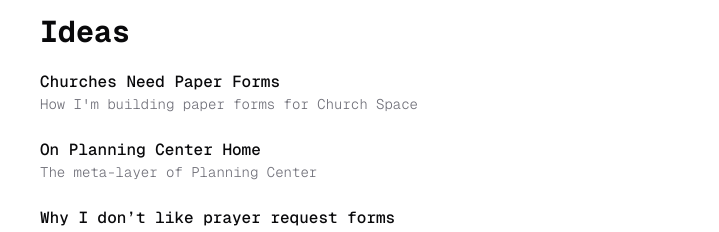
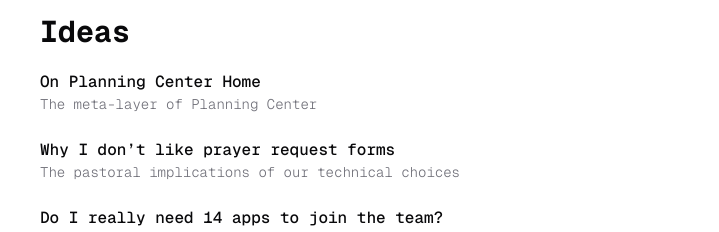
Before and after one commit to teharmond/thomasharmond, a Next.js app: page / in a window 1280 px wide. Shown: the part 178-410 px from the top of the page, without its empty margins (280-999 px from the left). Built offline with nearby package versions, Linux system fonts and the light colour scheme.

Commit message:
hide forms page

```diff
--- a/app/(withSidebar)/page.tsx
+++ b/app/(withSidebar)/page.tsx
@@ -1,11 +1,11 @@
 import React from "react";
 
 const articles = [
-  {
-    title: "Churches Need Paper Forms",
-    description: "How I'm building paper forms for Church Space",
-    link: "/ideas/paper-forms",
-  },
+  // {
+  //   title: "Churches Need Paper Forms",
+  //   description: "How I'm building paper forms for Church Space",
+  //   link: "/ideas/paper-forms",
+  // },
   {
     title: "On Planning Center Home",
     description: "The meta-layer of Planning Center",
```
